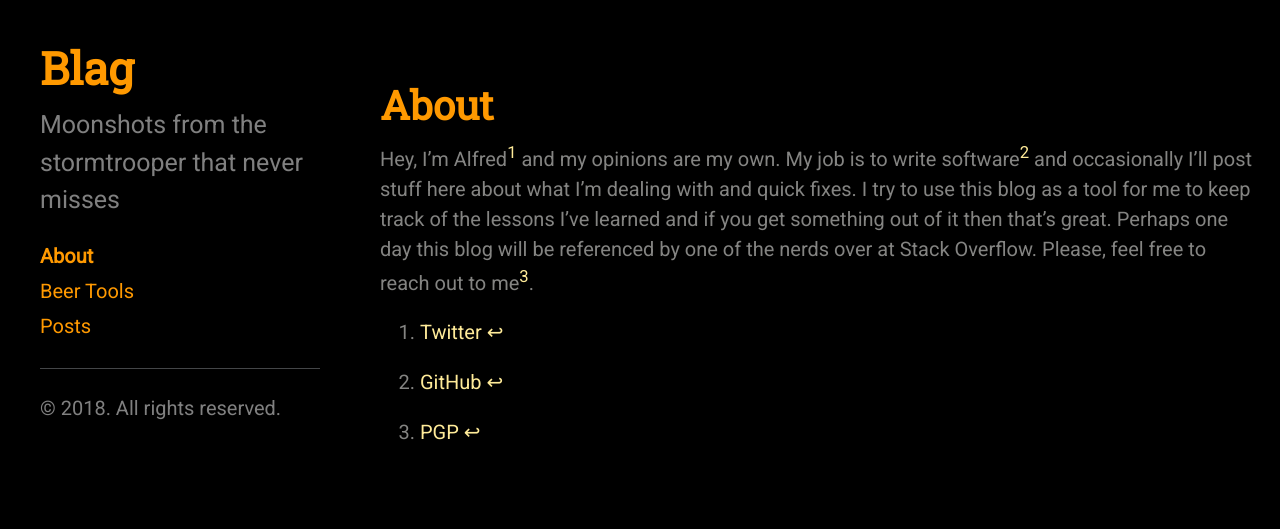
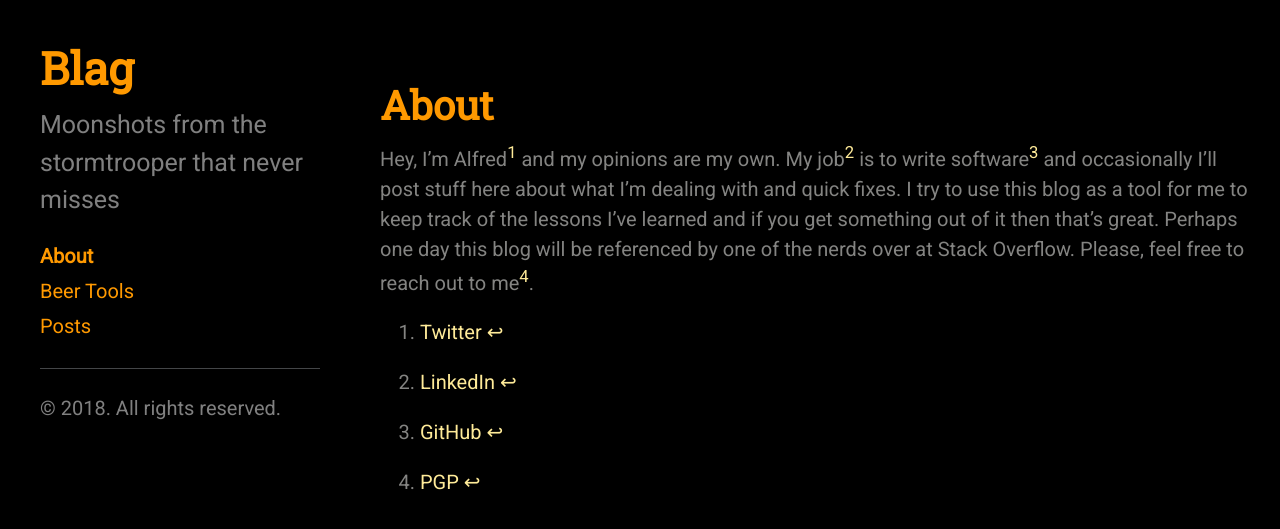
Before and after one commit to alfredgamulo/alfredgamulo.github.io, a Jekyll site: the page built from about.md, in a window 1280 px wide. Shown: the top 529 px of the page. Built offline with Jekyll 4.4.1, drawn with Linux system fonts in a browser that asks for light colours.

Commit message:
Update about.md

```diff
--- a/about.md
+++ b/about.md
@@ -5,9 +5,10 @@
 modified: 2015-03-02
 ---
 
-Hey, I'm Alfred[^1] and my opinions are my own. My job is to write software[^2] and occasionally I'll post stuff here about what I'm dealing with and quick fixes. I try to use this blog as a tool for me to keep track of the lessons I've learned and if you get something out of it then that's great. Perhaps one day this blog will be referenced by one of the nerds over at Stack Overflow. Please, feel free to reach out to me[^3].
+Hey, I'm Alfred[^1] and my opinions are my own. My job[^2] is to write software[^3] and occasionally I'll post stuff here about what I'm dealing with and quick fixes. I try to use this blog as a tool for me to keep track of the lessons I've learned and if you get something out of it then that's great. Perhaps one day this blog will be referenced by one of the nerds over at Stack Overflow. Please, feel free to reach out to me[^4].
 
 
 [^1]: [Twitter](https://twitter.com/alfredgamulo)
-[^2]: [GitHub](https://github.com/alfredgamulo)
-[^3]: [PGP](http://pgp.mit.edu/pks/lookup?search=gamulo&op=index)
+[^2]: [LinkedIn](https://www.linkedin.com/in/alfredgamulo/)
+[^3]: [GitHub](https://github.com/alfredgamulo)
+[^4]: [PGP](http://pgp.mit.edu/pks/lookup?search=gamulo&op=index)
```
